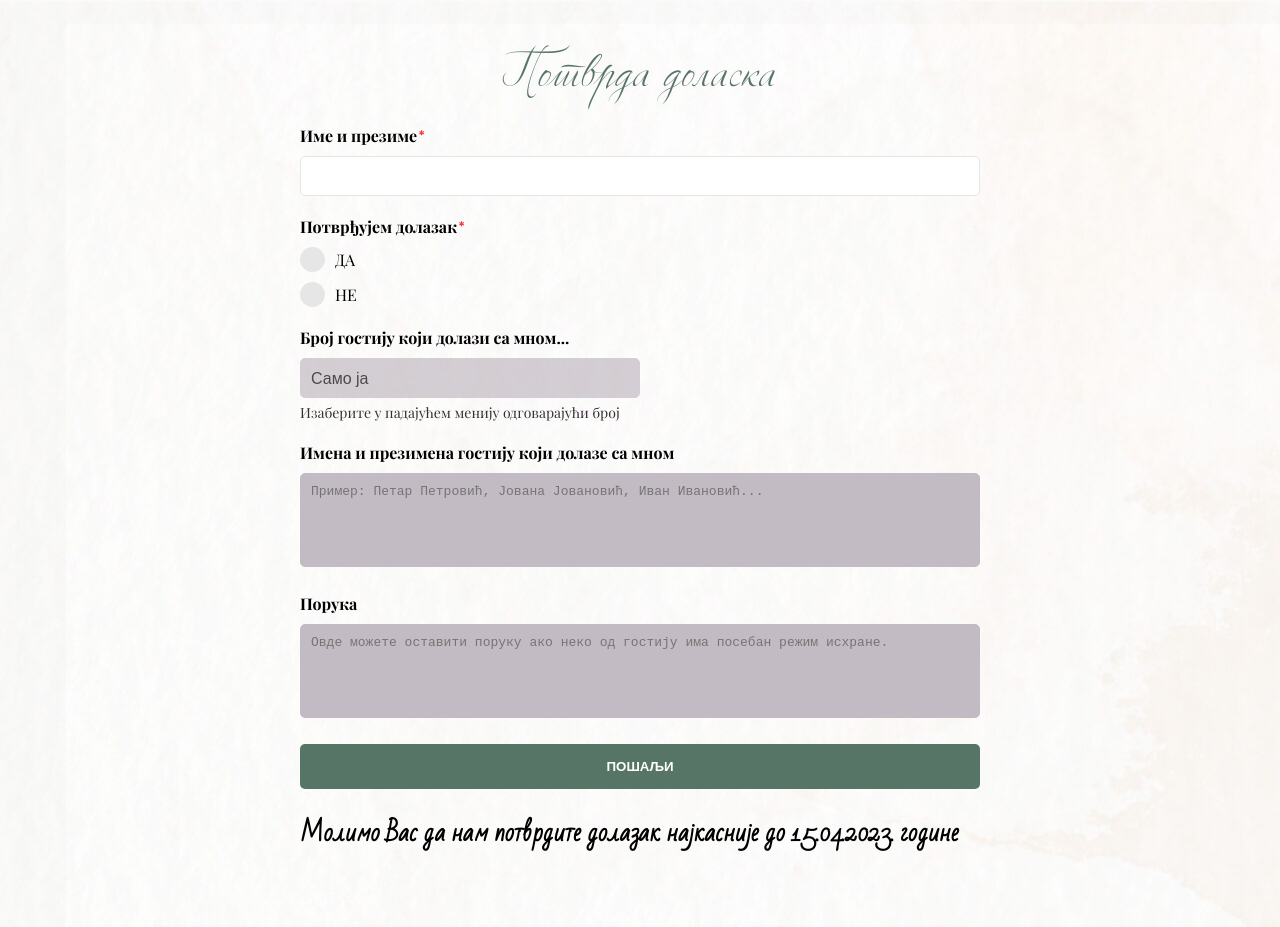
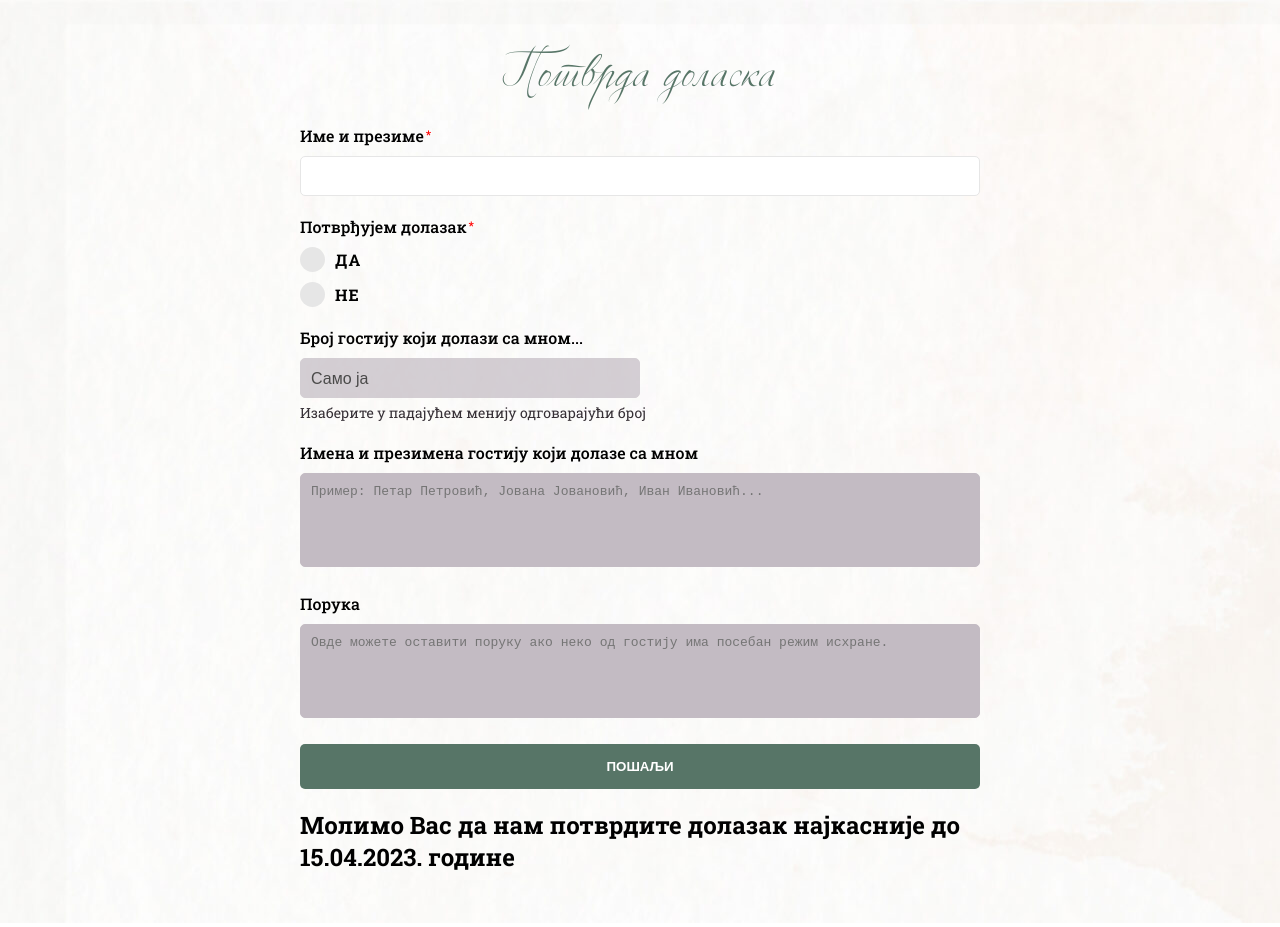
Before and after one commit to jokac88/ana-i-ivan, a Nuxt app: page / in a window 1280 px wide. Shown: the part 1200-2127 px from the top of the page. Built offline with nearby package versions, Linux system fonts and the light colour scheme.

Commit message:
Changed font

```diff
--- a/assets/scss/elements/_radio-button.scss
+++ b/assets/scss/elements/_radio-button.scss
@@ -4,7 +4,9 @@
   align-items: center;
   padding-left: 35px;
   height: 25px;
-  font-family: $font-family-secondary;
+  font-weight: 700;
+  font-family: $font-family-roboto-slab;
+  letter-spacing: 1px;
   -webkit-user-select: none;
   -moz-user-select: none;
   -ms-user-select: none;
--- a/assets/scss/general/_typography.scss
+++ b/assets/scss/general/_typography.scss
@@ -16,4 +16,4 @@
 $font-family-main: LovelyGrace, sans-serif;
 $font-family-secondary: Playfair, serif-serif;
 $font-family-secondary-italic: PlayfairItalic, serif-serif;
-$font-family-bad-script: 'Bad Script', cursive;
+$font-family-roboto-slab: 'Roboto Slab', serif;
--- a/assets/scss/modules/_form.scss
+++ b/assets/scss/modules/_form.scss
@@ -62,8 +62,8 @@
   &__text {
     margin-top: 0;
     margin-bottom: 10px;
-    font-weight: bold;
-    font-family: $font-family-secondary;
+    font-weight: 500;
+    font-family: $font-family-roboto-slab;
   }
 
   &__required {
@@ -128,7 +128,7 @@
 
   &__description {
     margin: 0;
-    font-family: $font-family-secondary;
+    font-family: $font-family-roboto-slab;
     font-size: 14px;
     color: $color-description;
   }
@@ -162,7 +162,8 @@
   }
 
   &__info {
-    font-family: $font-family-bad-script;
+    font-family: $font-family-roboto-slab;
+    margin-bottom: 0;
   }
 
   #my-response-iframe {
--- a/nuxt.config.ts
+++ b/nuxt.config.ts
@@ -31,7 +31,7 @@ export default defineNuxtConfig({
                 {
                     rel: "stylesheet",
                     href:
-                        "https://fonts.googleapis.com/css2?family=Bad+Script&display=swap"
+                        "https://fonts.googleapis.com/css2?family=Roboto+Slab:wght@300;400;500;700&display=swap"
                 }
             ],
             noscript: [
```
